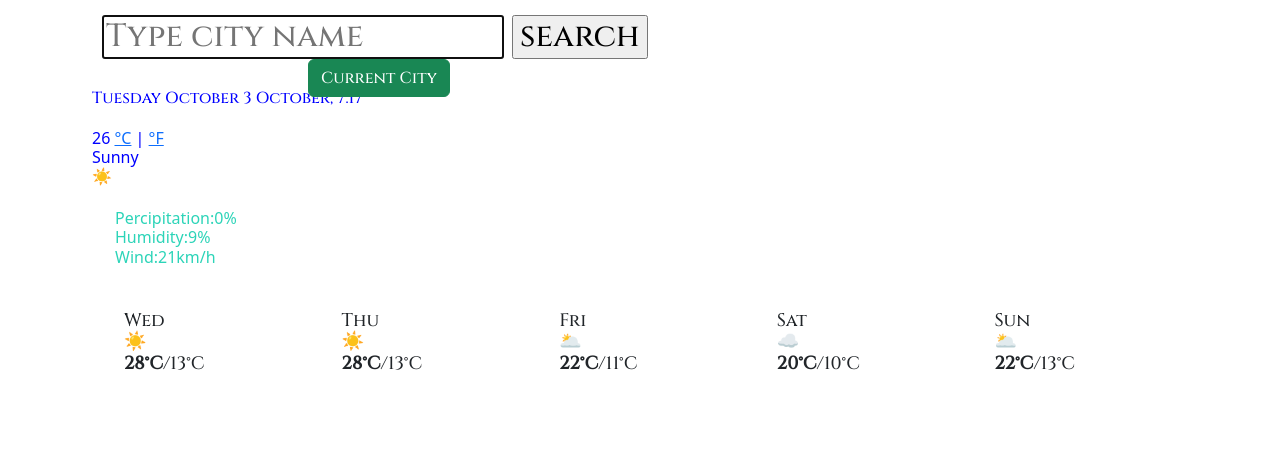
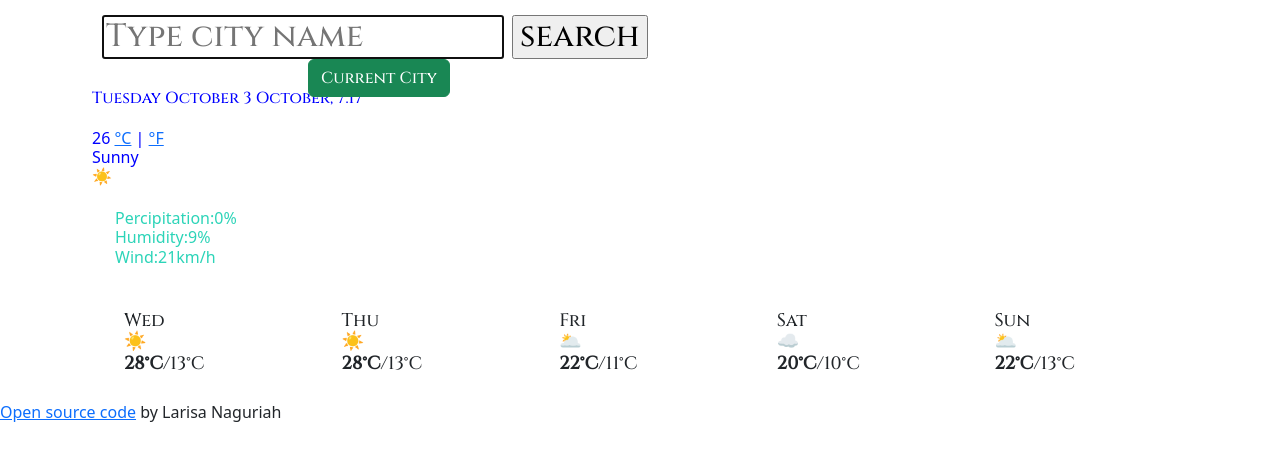
Before and after one commit to Larisa23N/APP, a website built with Parcel: page index.html in a window 1280 px wide. Shown: the part 93-554 px from the top of the page. Built offline with nearby package versions, Linux system fonts and the light colour scheme.

Commit message:
added source code
source code

```diff
--- a/index.html
+++ b/index.html
@@ -109,9 +109,10 @@
     </ul>
     </h4>
 
-
-
+<footer>
+<p><a href="https://github.com/Larisa23N/APP#app" target="_blank">Open source code</a> by Larisa Naguriah</p>
     </div>
+    </footer>
 </body>
 <script src="src/index.mjs"></script>
 
```
